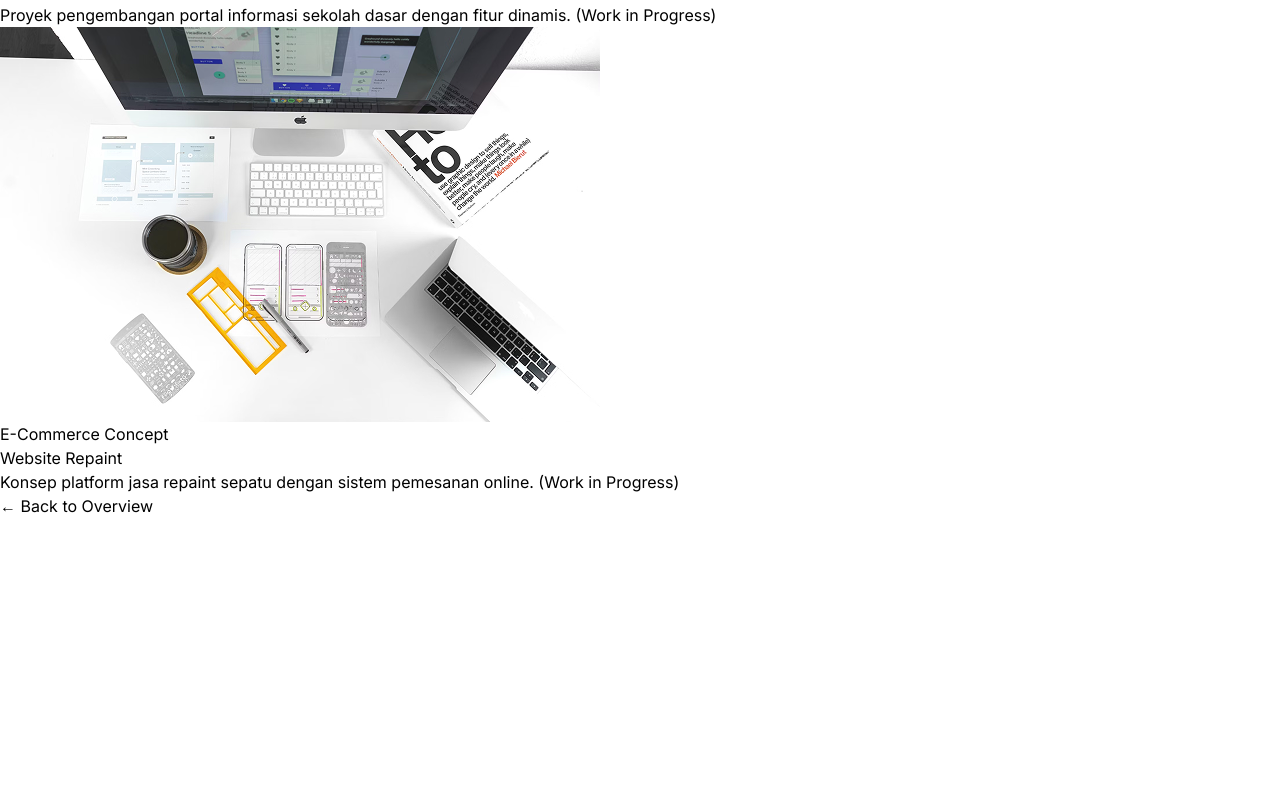
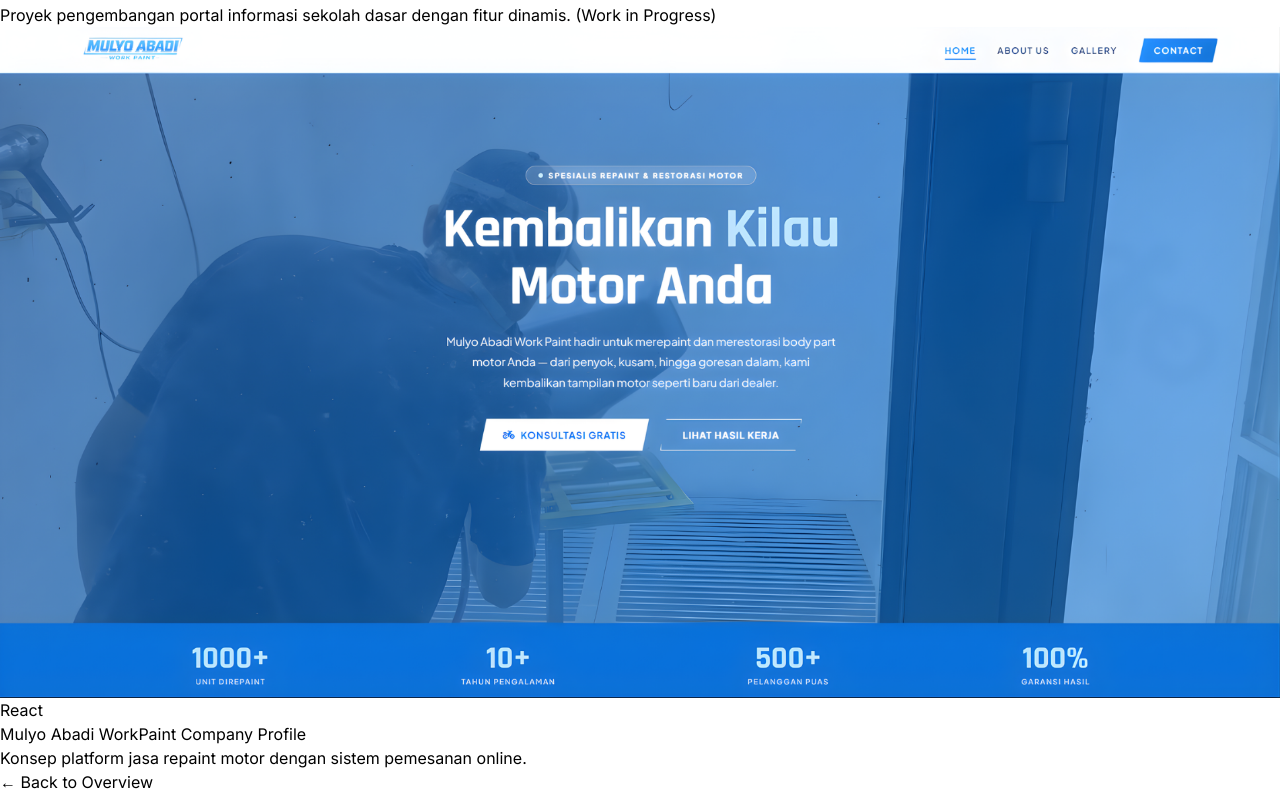
Before and after one commit to Oksipituaja/React-Portfolio, a React (Vite) app: page /FullStack-Developer in a window 1280 px wide. Shown: the part 2791-3585 px from the top of the page. Before the commit the page ends 3309 px from the top, so only its background shows below. Built offline with nearby package versions, Linux system fonts and the light colour scheme.

Commit message:
add new project in fullstack developer

```diff
--- a/src/Pages/Frontend-Developer.jsx
+++ b/src/Pages/Frontend-Developer.jsx
@@ -8,6 +8,7 @@ import todoListAppPrev from "../assets/Projects/ToDoListApp-Prev.png";
 import calculatorJsPrev from "../assets/Projects/Calculatorjs-prev.png";
 import pawsAdvisorPrev from "../assets/Projects/PawsAdvisor-Prev.png";
 import preview from "../assets/Projects/Preview.png";
+import MulyoAbadiWeb from "../assets/Projects/MulyoAbadiWorkpaintWeb.png";
 
 const FrontendDeveloper = () => {
   const [selectedProject, setSelectedProject] = useState(null);
@@ -50,11 +51,11 @@ const FrontendDeveloper = () => {
       liveUrl: "",
     },
     {
-      title: "Website Repaint",
-      tech: "E-Commerce Concept",
-      description: "Konsep platform jasa repaint sepatu dengan sistem pemesanan online. (Work in Progress)",
-      image: preview,
-      liveUrl: "",
+      title: "Mulyo Abadi WorkPaint Company Profile",
+      tech: "React",
+      description: "Konsep platform jasa repaint motor dengan sistem pemesanan online.",
+      image: MulyoAbadiWeb,
+      liveUrl: "https://www.mulyoabadiworkpaint.com/",
     },
   ];
 
```
Also changed, not shown: src/assets/Projects/MulyoAbadiWorkpaintWeb.png (added), vercel.json, 1 other file (tests, documents, lock files or other folders).
